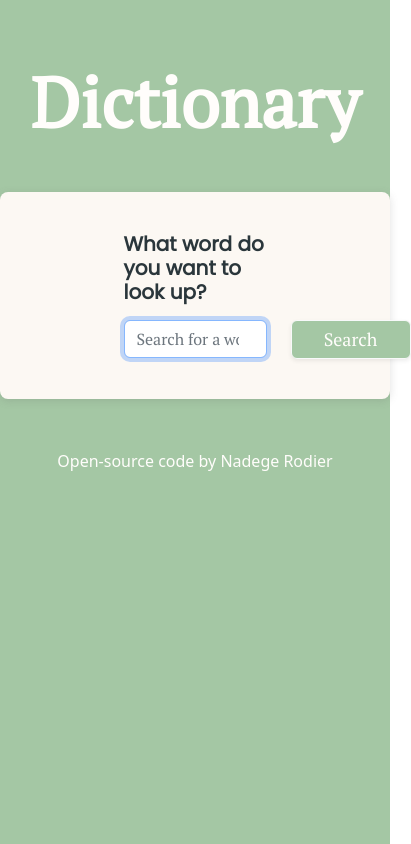
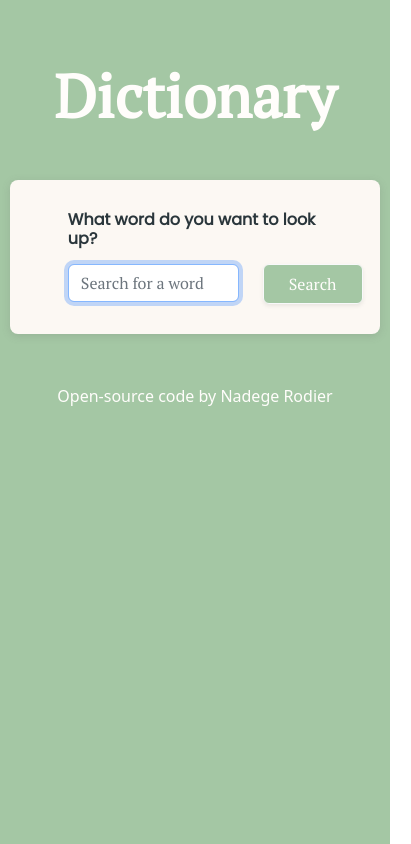
Before and after one commit to nadegerodier/dictionary-app, a React (Create React App) app: page / in a window 390 px wide. Shown: the whole page, 411 px wide, since content can reach past the window. Built offline with nearby package versions, Linux system fonts and the light colour scheme.

Commit message:
Made website responsive

```diff
--- a/src/Dictionary.css
+++ b/src/Dictionary.css
@@ -25,6 +25,7 @@
   background-color: var(--primary-color);
   color: var(--off-white);
   font-size: 18px;
+  height: 40px;
   padding: 5px 10px;
   transition: all 150ms ease-in-out;
   width: 120px;
@@ -35,8 +36,39 @@
   color: var(--primary-color);
 }
 
-.Dictionary h3 {
+.Dictionary h4 {
   font-family: "Poppins", sans-serif;
   font-size: 20px;
   font-weight: bold;
 }
+
+@media (max-width: 992px) {
+  .Dictionary h4 {
+    font-size: 18px;
+  }
+}
+
+@media (max-width: 768px) {
+  .Dictionary h1 {
+    font-size: 60px;
+  }
+
+  .Dictionary h2 {
+    font-size: 30px;
+  }
+
+  .Dictionary h4 {
+    font-size: 16px;
+  }
+
+  .Dictionary section {
+    margin: 10px 10px 0;
+    padding: 30px;
+  }
+
+  .Dictionary .search-button {
+    font-size: 16px;
+    height: 40px;
+    width: 100px;
+  }
+}
--- a/src/Dictionary.js
+++ b/src/Dictionary.js
@@ -43,15 +43,15 @@ export default function Dictionary() {
     <div className="Dictionary">
       <h1 className="mb-5">Dictionary</h1>
       <section>
-        <div className="row justify-content-end">
-          <div className="col-6">
-            <h3>What word do you want to look up?</h3>
+        <div className="row justify-content-center justify-content-md-end">
+          <div className="col-10 col-lg-6">
+            <h4>What word do you want to look up?</h4>
           </div>
-          <div className="col-3"></div>
+          <div className="col-lg-3"></div>
         </div>
         <form onSubmit={handleSubmit}>
-          <div className="row justify-content-end mt-2">
-            <div className="col-6">
+          <div className="row justify-content-center justify-content-md-end mt-2">
+            <div className="col-7 col-lg-6">
               <div className="form-group">
                 <input
                   type="search"
@@ -63,7 +63,7 @@ export default function Dictionary() {
                 />
               </div>
             </div>
-            <div className="col-3">
+            <div className="col-3 col-lg-3">
               <div className="form-group">
                 <input
                   type="submit"
--- a/src/Meaning.css
+++ b/src/Meaning.css
@@ -1,5 +1,7 @@
 .Meaning h3 {
+  font-family: "Poppins", sans-serif;
   font-size: 26px;
+  font-weight: bold;
   line-height: 1.5;
 }
 
@@ -15,3 +17,9 @@
 .Meaning .example::first-letter {
   text-transform: capitalize;
 }
+
+@media (max-width: 768px) {
+  .Meaning h3 {
+    font-size: 22px;
+  }
+}
```
